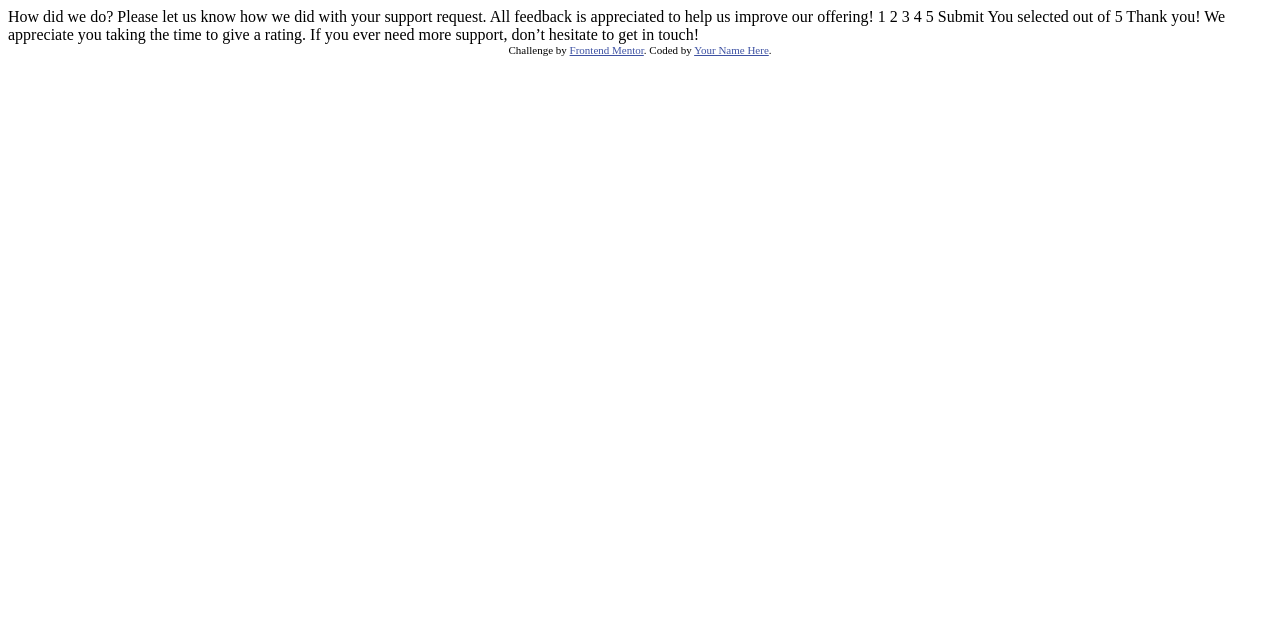
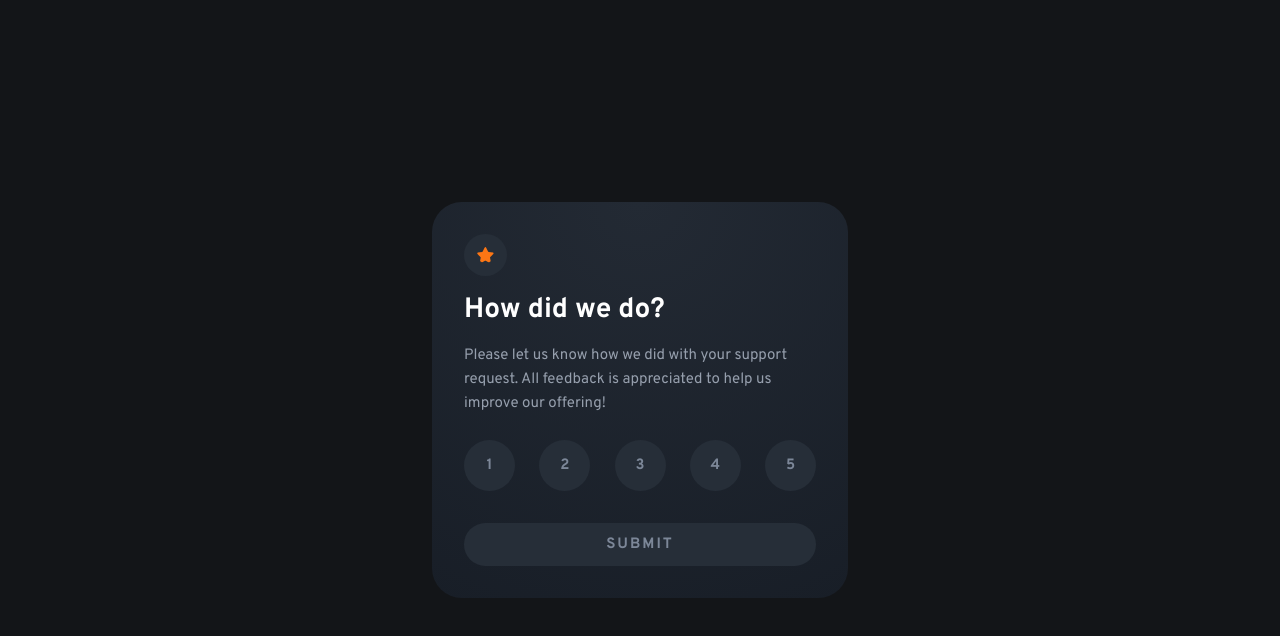
Before and after one commit to stefan-holmgren/fem-interactive-rating-component, a plain HTML site: page index.html in a window 1280 px wide. Drawn offline with Linux system fonts and the light colour scheme.

Commit message:
Refactor rating component and update HTML structure

```diff
--- a/index.html
+++ b/index.html
@@ -1,49 +1,59 @@
 <!DOCTYPE html>
 <html lang="en">
   <head>
-  <meta charset="UTF-8">
-  <meta name="viewport" content="width=device-width, initial-scale=1.0"> <!-- displays site properly based on user's device -->
-
-  <link rel="icon" type="image/png" sizes="32x32" href="./images/favicon-32x32.png">
-
+    <meta charset="UTF-8" />
+    <meta name="viewport" content="width=device-width, initial-scale=1.0" />
+    <link rel="icon" type="image/png" sizes="32x32" href="./images/favicon-32x32.png" />
+    <link rel="preconnect" href="https://fonts.googleapis.com" />
+    <link rel="preconnect" href="https://fonts.gstatic.com" crossorigin />
+    <link
+      href="https://fonts.googleapis.com/css2?family=Overpass:ital,wght@0,100..900;1,100..900&display=swap"
+      rel="stylesheet"
+    />
+    <link rel="stylesheet" href="style.css" />
     <title>Frontend Mentor | Interactive rating component</title>
-
-  <!-- Feel free to remove these styles or customise in your own stylesheet 👍 -->
-  <style>
-    .attribution { font-size: 11px; text-align: center; }
-    .attribution a { color: hsl(228, 45%, 44%); }
-  </style>
+    <script src="index.js" defer></script>
   </head>
   <body>
+    <main data-state="">
+      <section class="section-unrated">
+        <img src="./images/icon-star.svg" alt="" />
+        <h2>How did we do?</h2>
+        <p>
+          Please let us know how we did with your support request. All feedback is appreciated to help us improve our
+          offering!
+        </p>
+        <form>
+          <ul>
+            <li>
+              <input type="radio" name="rating" id="rating-1" value="1" /><label for="rating-1">1</label>
+            </li>
+            <li>
+              <input type="radio" name="rating" id="rating-2" value="2" /><label for="rating-2">2</label>
+            </li>
+            <li>
+              <input type="radio" name="rating" id="rating-3" value="3" /><label for="rating-3">3</label>
+            </li>
+            <li>
+              <input type="radio" name="rating" id="rating-4" value="4" /><label for="rating-4">4</label>
+            </li>
+            <li>
+              <input type="radio" name="rating" id="rating-5" value="5" /><label for="rating-5">5</label>
+            </li>
+          </ul>
+          <button disabled type="submit">Submit</button>
+        </form>
+      </section>
 
-  <!-- Rating state start -->
-
-  How did we do?
-
-  Please let us know how we did with your support request. All feedback is appreciated
-  to help us improve our offering!
-
-  1 2 3 4 5
-
-  Submit
-
-  <!-- Rating state end -->
-
-  <!-- Thank you state start -->
-
-  You selected <!-- Add rating here --> out of 5
-
-  Thank you!
-
+      <section class="section-rated">
+        <img src="./images/illustration-thank-you.svg" alt="">
+        <p class="result">You selected <span data-rating="0" id="rating"></span> out of 5</p>
+        <h2>Thank you!</h1>
+        <p>
           We appreciate you taking the time to give a rating. If you ever need more support,
-  don’t hesitate to get in touch!
-
-  <!-- Thank you state end -->
-
-
-  <div class="attribution">
-    Challenge by <a href="https://www.frontendmentor.io?ref=challenge" target="_blank">Frontend Mentor</a>.
-    Coded by <a href="#">Your Name Here</a>.
-  </div>
+          don't hesitate to get in touch!
+        </p>
+      </section>
+    </main>
   </body>
 </html>
--- /dev/null
+++ b/index.js
@@ -0,0 +1,23 @@
+console.log("HEY");
+// Base the state of the component on the presence of a `rating` query parameter
+const rating = parseInt(new URLSearchParams(window.location.search).get("rating") ?? 0, 10);
+document.querySelector("main").dataset.state = "unrated";
+
+if (rating >= 1 && rating <= 5) {
+  document.querySelector("main").dataset.state = "rated";
+  document.querySelector("#rating").dataset.rating = rating;
+}
+
+const form = document.querySelector(".section-unrated form");
+const submitButton = form.querySelector("button[type=submit]");
+
+const updateSubmitEnabled = () => {
+  const rating = new FormData(form).get("rating");
+  submitButton.disabled = !rating;
+};
+
+// Browser history will try to restore the form state when navigating back
+window.addEventListener("pageshow", updateSubmitEnabled);
+
+// Update the submit button state when the form changes
+form.addEventListener("change", updateSubmitEnabled);
--- /dev/null
+++ b/style.css
@@ -0,0 +1,262 @@
+/* BEGIN RESET */
+
+*,
+*::before,
+*::after {
+  box-sizing: border-box;
+  font: inherit;
+  margin: 0;
+  padding: 0;
+}
+
+ul,
+ol {
+  list-style: none;
+  padding-inline-start: 0;
+}
+
+a {
+  text-decoration: none;
+  color: inherit;
+}
+
+img,
+picture,
+svg,
+canvas {
+  display: block;
+  max-inline-size: 100%;
+  block-size: auto;
+}
+
+@media (prefers-reduced-motion: reduce) {
+  *,
+  *::before,
+  *::after {
+    animation-duration: 0.01ms !important;
+    animation-iteration-count: 1 !important;
+    transition-duration: 0.01ms !important;
+    scroll-behavior: auto !important;
+  }
+}
+/* END RESET */
+
+:root {
+  --fw-medium: 400;
+  --fw-bold: 700;
+
+  --fs-m: 0.875rem;
+  --fs-heading-m: 1.5rem;
+
+  --clr-heading-text: #fff;
+  --clr-body-text: #969fad;
+  --clr-main-bg: #131518;
+  --clr-component-bg: radial-gradient(circle at top, #232a34, #181e27);
+  --clr-ghost-bg: #262e38;
+  --clr-ghost-bg-hover: #7c8798;
+  --clr-ghost-text: #7c8798;
+  --clr-ghost-text-hover: #fff;
+
+  --clr-focus-ring: rgba(255, 255, 255, 0.5);
+
+  --clr-accent-bg: #fc7614;
+  --clr-accent-text: #fff;
+}
+
+body {
+  font-family: "Overpass", sans-serif;
+  font-size: var(--fs-m);
+  font-weight: var(--fw-medium);
+  font-optical-sizing: auto;
+  background-color: var(--clr-main-bg);
+
+  display: grid;
+  place-items: center;
+  min-height: 100vh;
+  padding: 1.5rem;
+}
+
+section {
+  display: none;
+}
+
+main[data-state="unrated"] .section-unrated,
+main[data-state="rated"] .section-rated {
+  display: block;
+}
+
+main {
+  border-radius: 1rem;
+  background: var(--clr-component-bg);
+  color: var(--clr-body-text);
+  padding: 1.5rem 1.5rem 2rem;
+  max-width: 20.5rem;
+}
+
+.section-unrated form {
+  margin-top: 1.5rem;
+}
+
+.section-unrated img {
+  position: relative;
+  display: block;
+  background: var(--clr-ghost-bg);
+  border-radius: 50%;
+  padding: 0.8125rem;
+}
+
+.section-unrated img::after {
+  content: "";
+  width: 2.5rem;
+  aspect-ratio: 1;
+  display: block;
+}
+
+.section-unrated form ul {
+  display: flex;
+  justify-content: space-between;
+}
+
+.section-unrated form ul input[type="radio"] {
+  opacity: 0;
+  width: 0;
+  height: 0;
+  display: block;
+}
+
+.section-unrated form ul label {
+  cursor: pointer;
+  font-size: var(--fs-m);
+  font-weight: var(--fw-bold);
+  width: 2.625rem;
+  aspect-ratio: 1;
+  display: grid;
+  place-content: center;
+  background-color: var(--clr-ghost-bg);
+  color: var(--clr-ghost-text);
+  border-radius: 100vw;
+  transition: background-color 0.3s;
+}
+
+*:focus,
+.section-unrated form ul input[type="radio"]:focus + label {
+  outline: 1px solid var(--clr-focus-ring);
+  outline-offset: 0.125rem;
+}
+
+.section-unrated form ul label:hover,
+.section-unrated form ul input[type="radio"]:focus + label {
+  background-color: var(--clr-ghost-bg-hover);
+  color: var(--clr-ghost-text-hover);
+}
+
+.section-unrated form ul input[type="radio"]:checked + label {
+  background-color: var(--clr-accent-bg);
+  color: var(--clr-accent-text);
+}
+
+.section-unrated button {
+  margin-top: 1.5rem;
+  width: 100%;
+  font-size: var(--fs-m);
+  font-weight: var(--fw-bold);
+  text-transform: uppercase;
+  letter-spacing: 0.125rem;
+  border: none;
+  border-radius: 100vw;
+  padding: 0.75rem 1.5rem;
+  background-color: var(--clr-accent-bg);
+  color: var(--clr-accent-text);
+  transition: color 0.3s, background-color 0.3s;
+  cursor: pointer;
+}
+
+.section-unrated button[disabled] {
+  background-color: var(--clr-ghost-bg);
+  color: var(--clr-ghost-text);
+  cursor: not-allowed;
+}
+
+#rating::before {
+  content: attr(data-rating);
+}
+
+section h2 {
+  color: var(--clr-heading-text);
+  font-size: var(--fs-heading-m);
+  font-weight: var(--fw-bold);
+}
+
+.section-unrated h2 {
+  margin-top: 1rem;
+}
+
+section p {
+  margin-top: 0.625rem;
+  line-height: 1.6;
+}
+
+.section-rated {
+  text-align: center;
+}
+
+.section-rated img {
+  margin: 0 auto 0;
+}
+
+.section-rated p.result {
+  display: inline-block;
+  padding: 0.3125rem 0.75rem;
+  border-radius: 100vw;
+  margin: 1.5rem auto 0;
+  background-color: var(--clr-ghost-bg);
+  color: var(--clr-accent-bg);
+}
+
+.section-rated h2 {
+  margin-top: 1.5rem;
+}
+.section-rated p {
+  margin-top: 1rem;
+}
+
+@media (min-width: 48rem) {
+  :root {
+    --fs-heading-m: 1.75rem;
+    --fs-m: 0.9375rem;
+  }
+
+  main {
+    max-width: 26rem;
+    border-radius: 1.875rem;
+    padding: 2rem;
+  }
+
+  .section-unrated form ul label {
+    width: 3.1875rem;
+  }
+
+  section p {
+    margin-top: 1rem;
+  }
+
+  .section-unrated button {
+    margin-top: 2rem;
+  }
+
+  .section-rated img {
+    margin-top: 1rem;
+  }
+
+  .section-rated p.result {
+    margin-top: 2.25rem;
+  }
+
+  .section-rated h2 {
+    margin-top: 2rem;
+  }
+
+  .section-rated p {
+    margin-top: 0.5rem;
+  }
+}
```
Lines whose indentation alone changed are shown as unchanged.
